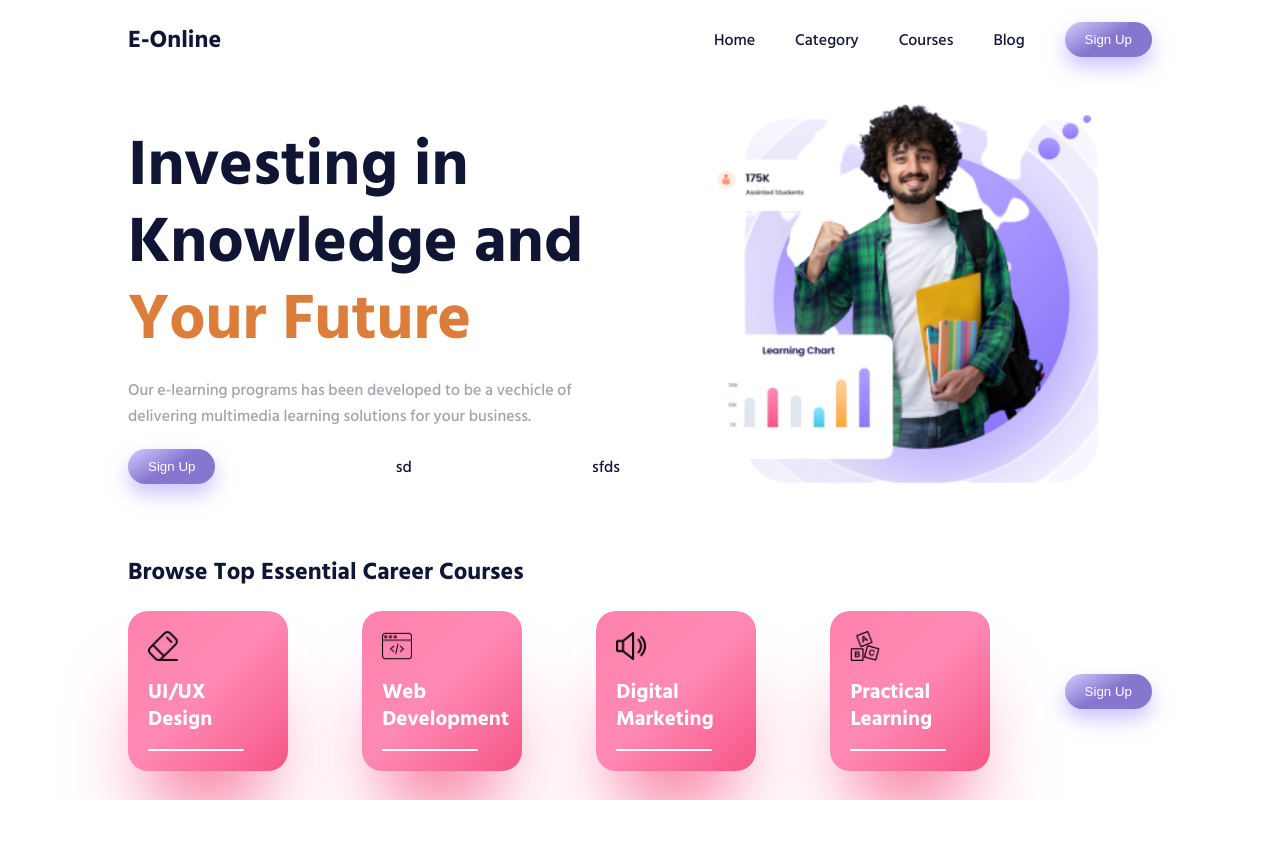
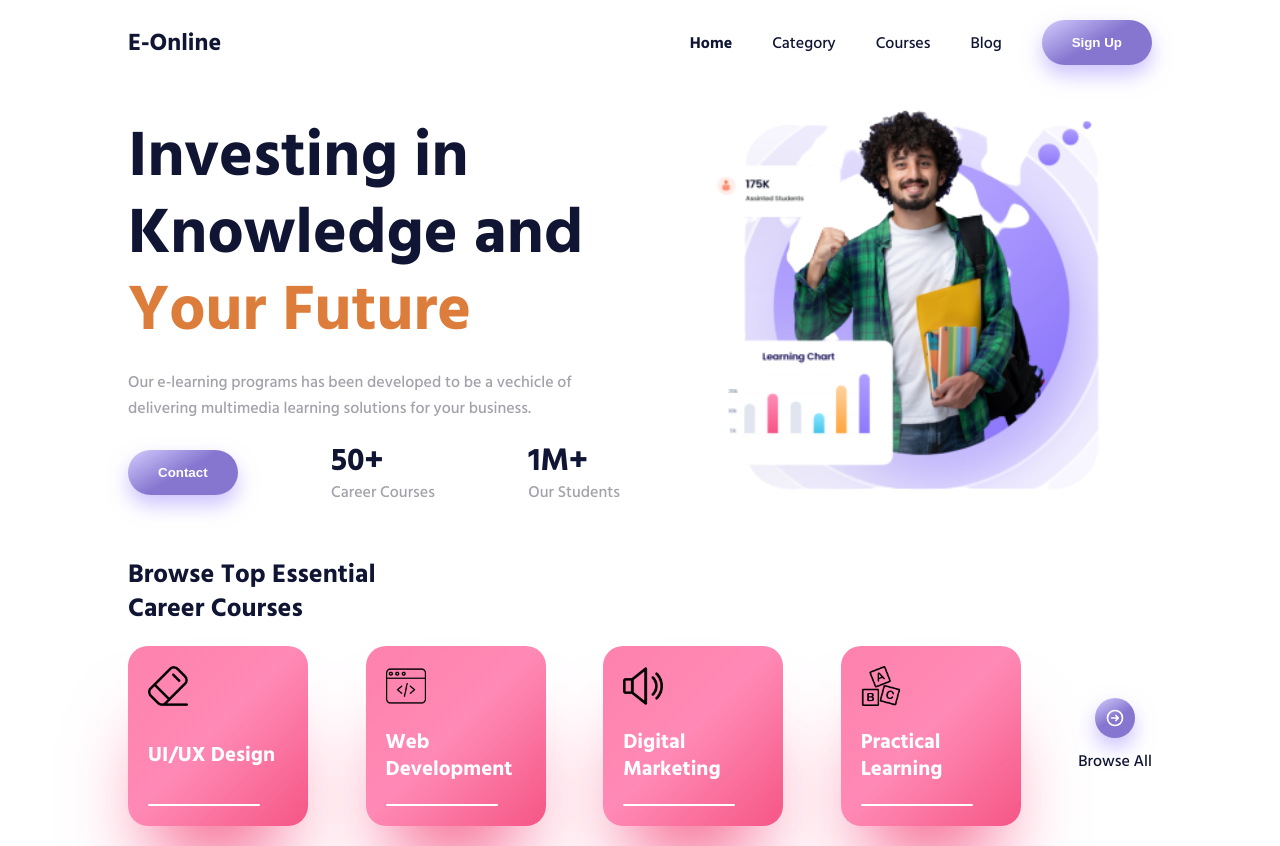
Before and after one commit to AryanKuAg/Javascript-algorithm-and-ds-freecodecamp-certification, a React (Create React App) app in the folder sample-ui-dribble/sample-ui-dribble/: page / in a window 1280 px wide. Before the commit the page ends 800 px from the top, so only its background shows below. Built offline with nearby package versions, Linux system fonts and the light colour scheme.

Commit message:
looks good

```diff
--- a/sample-ui-dribble/sample-ui-dribble/src/components/BeautyButton.css
+++ b/sample-ui-dribble/sample-ui-dribble/src/components/BeautyButton.css
@@ -1,10 +1,10 @@
 .beautyButton{
-    padding: 10px 20px;
+    padding: 15px 30px;
     color: white;
-    border-radius: 20px;
+    border-radius: 30px;
     border: none;
     background: linear-gradient(150deg, rgba(255, 255, 255, 0.536) 0%, rgba(0, 0, 0, 0.181) 50%);
 box-shadow: 0px 10px 20px 0px #a290fd8a;
-
+    font-weight: bold;
 
 }
--- a/sample-ui-dribble/sample-ui-dribble/src/components/BeautyCard.css
+++ b/sample-ui-dribble/sample-ui-dribble/src/components/BeautyCard.css
@@ -3,20 +3,20 @@
     flex-direction: column;
     align-items: flex-start;
     justify-content: space-between;
-    height: 160px;
-    width: 160px;
-    background-color: rgb(156, 58, 58);
+    height: 180px;
+    width: 180px;
+    /* background-color: rgb(156, 58, 58); */
     border-radius: 20px;
     padding: 20px;
-    background: hsla(342, 89%, 65%, 1);
+    /* background: hsla(342, 89%, 65%, 1); */
 
 background: linear-gradient(315deg, hsla(342, 89%, 65%, 1) 0%, hsla(338, 100%, 77%, 1) 52%, hsla(339, 97%, 75%, 1) 100%);
 
-box-shadow: -1px 64px 86px -30px rgba(245,84,132,1);
+box-shadow: -1px 64px 86px -30px hsla(342, 89%, 65%, 1);
 }
 
 .beautyCard__div__image{
-    height: 30px;
+    height: 40px;
     color: white;
     /* background-color: white; */
 }
--- a/sample-ui-dribble/sample-ui-dribble/src/pages/HomePage.css
+++ b/sample-ui-dribble/sample-ui-dribble/src/pages/HomePage.css
@@ -62,3 +62,46 @@
 .homePage__header__nav h1{
     font-weight: 700;
 }
+
+.roundButton__div{
+    display: flex;
+    flex-direction: column;
+    align-items: center;
+    gap: 10px;
+}
+
+
+.roundButton__arrow{
+    height: 20px;
+    width: 20px;
+}
+
+.roundButton{
+    display: flex;
+    justify-content: center;
+     align-items: center;
+    width:40px;
+    margin: 0 auto;
+    background-color: #A390FD;
+    padding: 10px;
+}
+
+section h2 {
+    max-width: 300px;
+    font-size: 26px;
+    line-height: 1.3;
+}
+
+.homePage__data__item__div {
+    display: flex;
+    flex-direction: column;
+}
+
+.homePage__data__item__div h1{
+    font-size: 2rem;
+}
+.homePage__data__item__div p{
+
+    color: #A1A2AA;
+
+}
--- a/sample-ui-dribble/sample-ui-dribble/src/pages/HomePage.js
+++ b/sample-ui-dribble/sample-ui-dribble/src/pages/HomePage.js
@@ -1,49 +1,87 @@
 import React from "react";
 import BeautyButton from "../components/BeautyButton";
-import "./HomePage.css"
-import mainImage from '../assets/main_screen_picture.png'
+import "./HomePage.css";
+import mainImage from "../assets/main_screen_picture.png";
 import BeautyCard from "../components/BeautyCard";
 import beautyCardList from "../assets/beautyCardList";
+import "../components/BeautyButton.css";
 
 function HomePage() {
   return (
     <div>
-
       <header>
         <nav className="homePage__header__nav">
           <h1>E-Online</h1>
           <div>
             <ul className="homePage__header__nav__ul">
-                    <li>Home</li>
+              <li>
+                <strong>Home</strong>
+              </li>
               <li>Category</li>
               <li>Courses</li>
               <li>Blog</li>
               {/* <button className="">Sign Up</button> */}
-                    <li><BeautyButton title='Sign Up' bgColor={'#A390FD'}/></li>
+              <li>
+                <BeautyButton title="Sign Up" bgColor={"#A390FD"} />
+              </li>
             </ul>
           </div>
         </nav>
       </header>
       <main className="homePage__main">
         <div className="homePage__main__box">
-            <h1>Investing in Knowledge and <span id='your__future'>Your Future</span> </h1>
-            <p id='homePage__para__desc'>Our e-learning programs has been developed to be a vechicle of delivering multimedia learning solutions for your business.</p>
-            <div className="homePage__main__box__items"><BeautyButton title='Sign Up' bgColor={'#A390FD'}/> <p>sd</p> <p>sfds</p></div>
+          <h1>
+            Investing in Knowledge and{" "}
+            <span id="your__future">Your Future</span>{" "}
+          </h1>
+          <p id="homePage__para__desc">
+            Our e-learning programs has been developed to be a vechicle of
+            delivering multimedia learning solutions for your business.
+          </p>
+          <div className="homePage__main__box__items">
+            <BeautyButton title="Contact" bgColor={"#A390FD"} />{" "}
+            <div className="homePage__data__item__div">
+              <h1>50+</h1>
+              <p>Career Courses</p>
+            </div>{" "}
+            <div className="homePage__data__item__div">
+              <h1>1M+</h1>
+              <p>Our Students</p>
+            </div>
+          </div>
         </div>
         <div>
-            <img id='homePage__main__image' src={mainImage} alt="Our Main Image" />
+          <img
+            id="homePage__main__image"
+            src={mainImage}
+            alt="Our Main Image"
+          />
         </div>
-
       </main>
       <section>
         <h2>Browse Top Essential Career Courses</h2>
         <div className="homePage__section__div">
-        {beautyCardList.map(e => {
-          return <BeautyCard key={e.text} icon={e.icon} text={e.text}/>
+          {beautyCardList.map((e) => {
+            return <BeautyCard key={e.text} icon={e.icon} text={e.text} />;
           })}
-        <div>
-        <BeautyButton title='Sign Up' bgColor={'#A390FD'}/>
-
+          <div className="roundButton__div">
+            <button className="beautyButton roundButton">
+              <svg
+                xmlns="http://www.w3.org/2000/svg"
+                className="roundButton__arrow"
+                fill="none"
+                viewBox="0 0 24 24"
+                stroke="currentColor"
+                stroke-width="2"
+              >
+                <path
+                  stroke-linecap="round"
+                  stroke-linejoin="round"
+                  d="M13 9l3 3m0 0l-3 3m3-3H8m13 0a9 9 0 11-18 0 9 9 0 0118 0z"
+                />
+              </svg>
+            </button>
+            <p>Browse All</p>
           </div>
         </div>
       </section>
```
Lines whose indentation alone changed are shown as unchanged.
